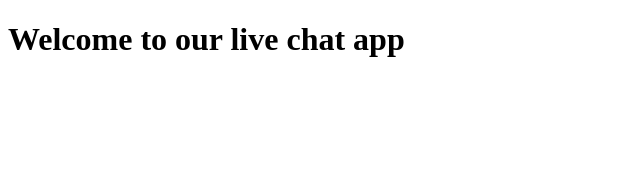
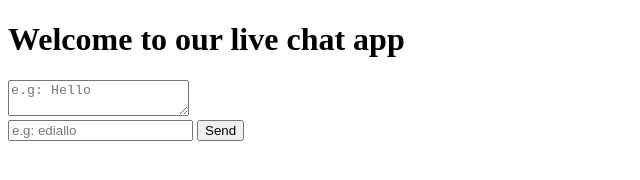
Before and after one commit to eediallo/live-chat-app, a plain HTML site: page frontend/public/index.html in a window 1280 px wide. Shown: the whole page, without its empty margins (0-640 px from the left). Drawn offline with Linux system fonts and the light colour scheme; no server answers.

Commit message:
add message input form to index.html for user interaction

```diff
--- a/frontend/public/index.html
+++ b/frontend/public/index.html
@@ -8,5 +8,14 @@
 </head>
 <body>
     <h1>Welcome to our live chat app</h1>
+    <div>
+        <form action="">
+            <label for="text-message" aria-label="Enter text message"></label>
+            <textarea name="text-message" id="text-message" placeholder="e.g: Hello"></textarea><br>
+            <label for="user-name" aria-label="Enter your name"></label>
+            <input type="text" id="user-name" name="user-name" placeholder="e.g: ediallo">
+            <button id="send-msg-btn" type="submit">Send</button>
+        </form>
+    </div>
 </body>
 </html>
```
